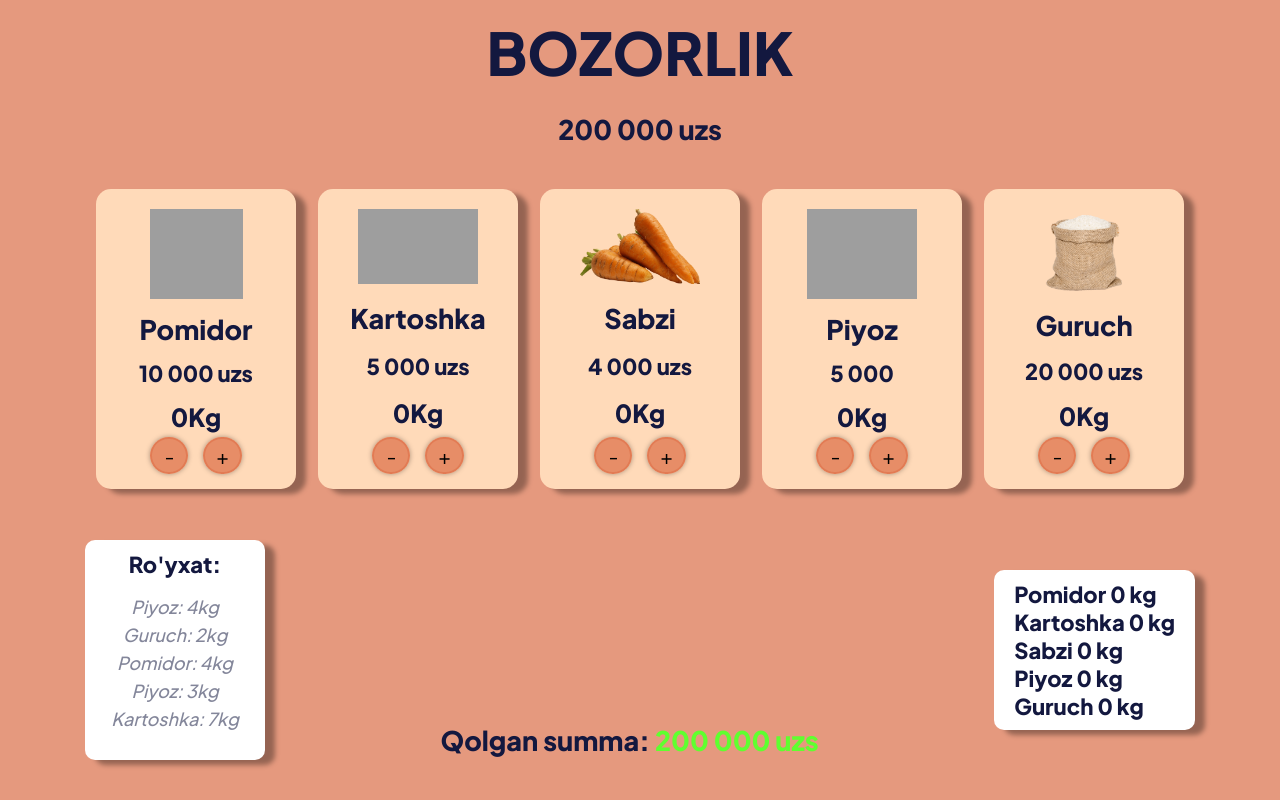
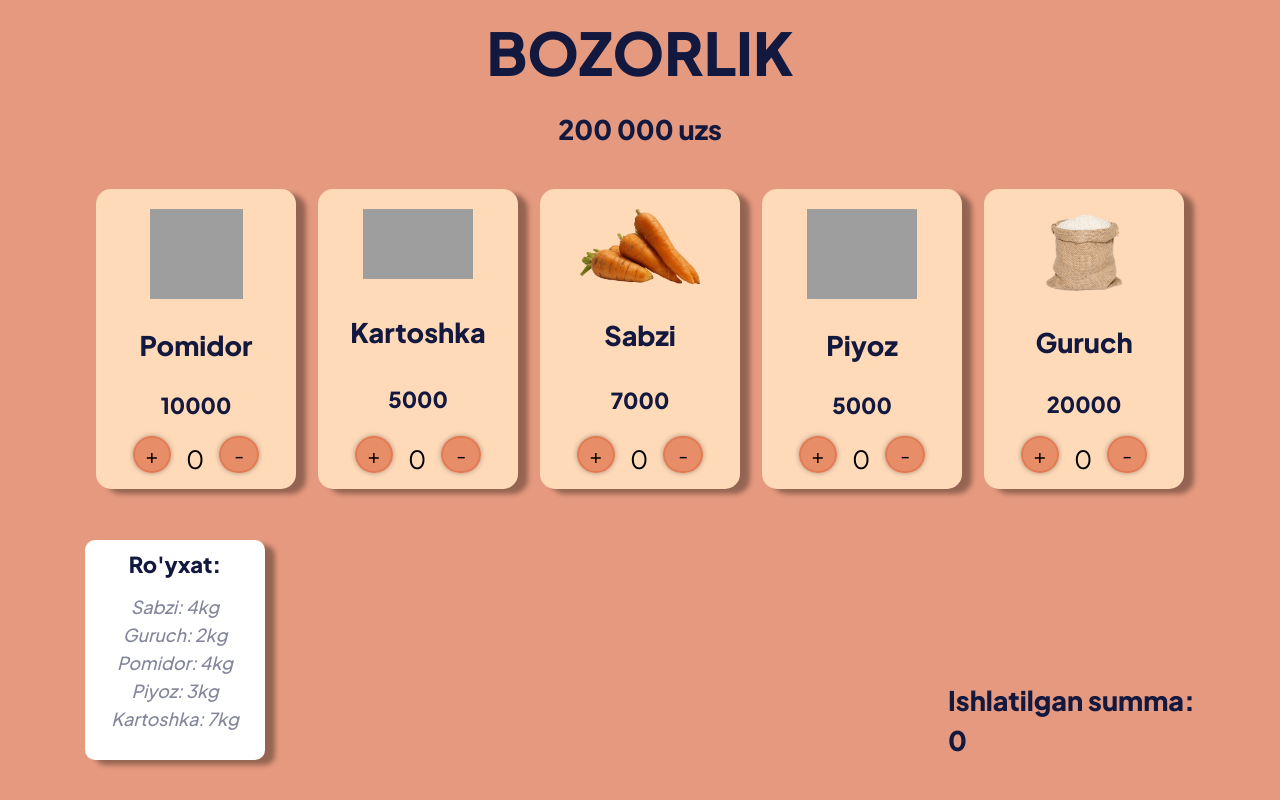
Before and after one commit to iabdulhakim/bozorlik, a plain HTML site: page index.html in a window 1280 px wide. Drawn offline with Linux system fonts and the light colour scheme; grey boxes are pictures that could not be loaded.

Commit message:
fixed some bugs

```diff
--- a/app.js
+++ b/app.js
@@ -1,7 +1,34 @@
-const h2El = document.querySelector(".product__count");
-let count = 1;
+const plusBtns = document.querySelectorAll(".product-plus");
+const minusBtns = document.querySelectorAll(".product-minus");
+const totalSpentEl = document.querySelector(".remain-money-number");
 
-btnEl.addEventListener("click", function () {
-    count++;
-    h2El.textContent = count;
+const totalSumma = 200000;
+let totalSpent = 0;
+
+plusBtns.forEach(plusBtn => {
+    plusBtn.addEventListener("click", () => {
+        const price = +plusBtn.parentElement.previousElementSibling.textContent;
+        const divEl = plusBtn.nextElementSibling;
+        if (totalSumma >= totalSpent + price) {
+            totalSpent += price * 1;
+            divEl.textContent++;
+            totalSpentEl.textContent = totalSpent;
+        } else {
+            alert("Pulingiz yetmaydi!");
+        }
+    });
 });
+
+minusBtns.forEach(minusBtn => {
+    minusBtn.addEventListener("click", () => {
+        const price = minusBtn.parentElement.previousElementSibling.textContent;
+        const divEl = minusBtn.previousElementSibling;
+        if (divEl.textContent > 0) {
+            totalSpent -= price * 1;
+            divEl.textContent--;
+            totalSpentEl.textContent = totalSpent;
+        } else {
+            alert("Pulingiz yetmaydi!");
+        }
+    });
+});
--- a/index.html
+++ b/index.html
@@ -20,58 +20,58 @@
     <main>
         <div class="main-container container">
             <section class="main">
-                <ul class="cards">
-                    <li class="cards-item tomato-card">
+                <div class="cards">
+                    <div class="cards-item tomato-card">
                         <img src="./images/tomato.png" alt="" class="product__img" height="90px" width="93px">
                         <h2 class="product__name">Pomidor</h2>
-                        <h3 class="product__price">10 000 uzs</h3>
-                        <h2 class="product__count"><span>0</span> Kg</h2>
-                        <span>
+                        <span id="tomatoPrice" class="product__price">10000</span>
+                        <div class="product-num">
+                            <button class="product-plus">+</button>
+                            <div class="product__count">0</div>
                             <button class="product-minus">-</button>
+                        </div>
+                    </div>
+                    <div class="cards-item potato-card">
+                        <img src="./images/potato.png" alt="" class="product__img" height="70px" width="110px">
+                        <h2 class="product__name">Kartoshka</h2>
+                        <span id="potatoPrice" class="product__price">5000</span>
+                        <div class="product-num">
                             <button class="product-plus">+</button>
-                        </span>
-                    </li>
-                    <li class="cards-item potato-card">
-                        <img src="./images/potato.png" alt="" class="product__img" height="75px" width="120px">
-                        <h2 class="product__name">Kartoshka</h2>
-                        <h3 class="product__price">5 000 uzs</h3>
-                        <h2 class="product__count"><span>0</span> Kg</h2>
-                        <span>
+                            <div class="product__count">0</div>
                             <button class="product-minus">-</button>
-                            <button class="product-plus">+</button>
-                        </span>
-                    </li>
-                    <li class="cards-item carrot-card">
+                        </div>
+                    </div>
+                    <div class="cards-item carrot-card">
                         <img src="./images/carrot.png" alt="" class="product__img" height="75px" width="120px">
                         <h2 class="product__name">Sabzi</h2>
-                        <h3 class="product__price">4 000 uzs</h3>
-                        <h2 class="product__count"><span>0</span> Kg</h2>
-                        <span>
+                        <span id="carrotPrice" class="product__price">7000</span>
+                        <div class="product-num">
+                            <button class="product-plus">+</button>
+                            <div class="product__count">0</div>
                             <button class="product-minus">-</button>
-                            <button class="product-plus">+</button>
-                        </span>
-                    </li>
-                    <li class="cards-item onion-card">
+                        </div>
+                    </div>
+                    <div class="cards-item onion-card">
                         <img src="./images/onion.png" alt="" class="product__img" height="90px" width="110px">
                         <h2 class="product__name">Piyoz</h2>
-                        <h3 class="product__price">5 000</h3>
-                        <h2 class="product__count"><span>0</span> Kg</h2>
-                        <span>
+                        <span id="onionPrice" class="product__price">5000</span>
+                        <div class="product-num">
+                            <button class="product-plus">+</button>
+                            <div class="product__count">0</div>
                             <button class="product-minus">-</button>
-                            <button class="product-plus">+</button>
-                        </span>
-                    </li>
-                    <li class="cards-item rice-card">
+                        </div>
+                    </div>
+                    <div class="cards-item rice-card">
                         <img src="./images/rice.png" alt="" class="product__img" height="85px" width="87px">
                         <h2 class="product__name">Guruch</h2>
-                        <h3 class="product__price">20 000 uzs</h3>
-                        <h2 class="product__count"><span>0</span> Kg</h2>
-                        <span>
+                        <span id="ricePrice" class="product__price">20000</span>
+                        <div class="product-num">
+                            <button class="product-plus">+</button>
+                            <div class="product__count">0</div>
                             <button class="product-minus">-</button>
-                            <button class="product-plus">+</button>
-                        </span>
-                    </li>
-                </ul>
+                        </div>
+                    </div>
+                </div>
             </section>
         </div>
     </main>
@@ -82,20 +82,16 @@
         <div class="footer-container container">
             <div class="market-list">
                 <h3>Ro'yxat:</h3>
-                <i>Piyoz: 4kg</i>
+                <i>Sabzi: 4kg</i>
                 <i>Guruch: 2kg</i>
                 <i>Pomidor: 4kg</i>
                 <i>Piyoz: 3kg</i>
                 <i>Kartoshka: 7kg</i>
             </div>
-            <h2 class="remain-money">Qolgan summa: <span>200 000 uzs</span></h2>
-            <div class="basket">
-                <h3>Pomidor <span>0</span> kg</h3>
-                <h3>Kartoshka <span>0</span> kg</h3>
-                <h3>Sabzi <span>0</span> kg</h3>
-                <h3>Piyoz <span>0</span> kg</h3>
-                <h3>Guruch <span>0</span> kg</h3>
-            </div>
+           <div class="remain-money">
+                <h2 class="remain-money-text">Ishlatilgan summa:</h2>
+                <h2 class="remain-money-number">0</h2>
+           </div>
         </div>
     </footer>
     <script src="./app.js"></script>
--- a/style.css
+++ b/style.css
@@ -487,6 +487,17 @@
 }
 .product__price {
     padding-top: 10px;
+    font-size: 2.2rem;
+    font-family: "Plus Jakarta Sans", sans-serif;
+    color: #13183F;
+    font-style: normal;
+    font-weight: 800;
+    line-height: normal;
+}
+.product-num{
+  display: flex;
+  align-items: center;
+  gap: 15px;
 }
 .product__count {
     display: flex;
@@ -494,7 +505,7 @@
     font-size: 2.5rem;
 }
 .product-minus {
-    padding: 5px 12px;
+    padding: 5px 13px;
     border: 2px solid rgba(224, 117, 78, 0.76);
     border-radius: 45px;
     font-size: 20px;
```
